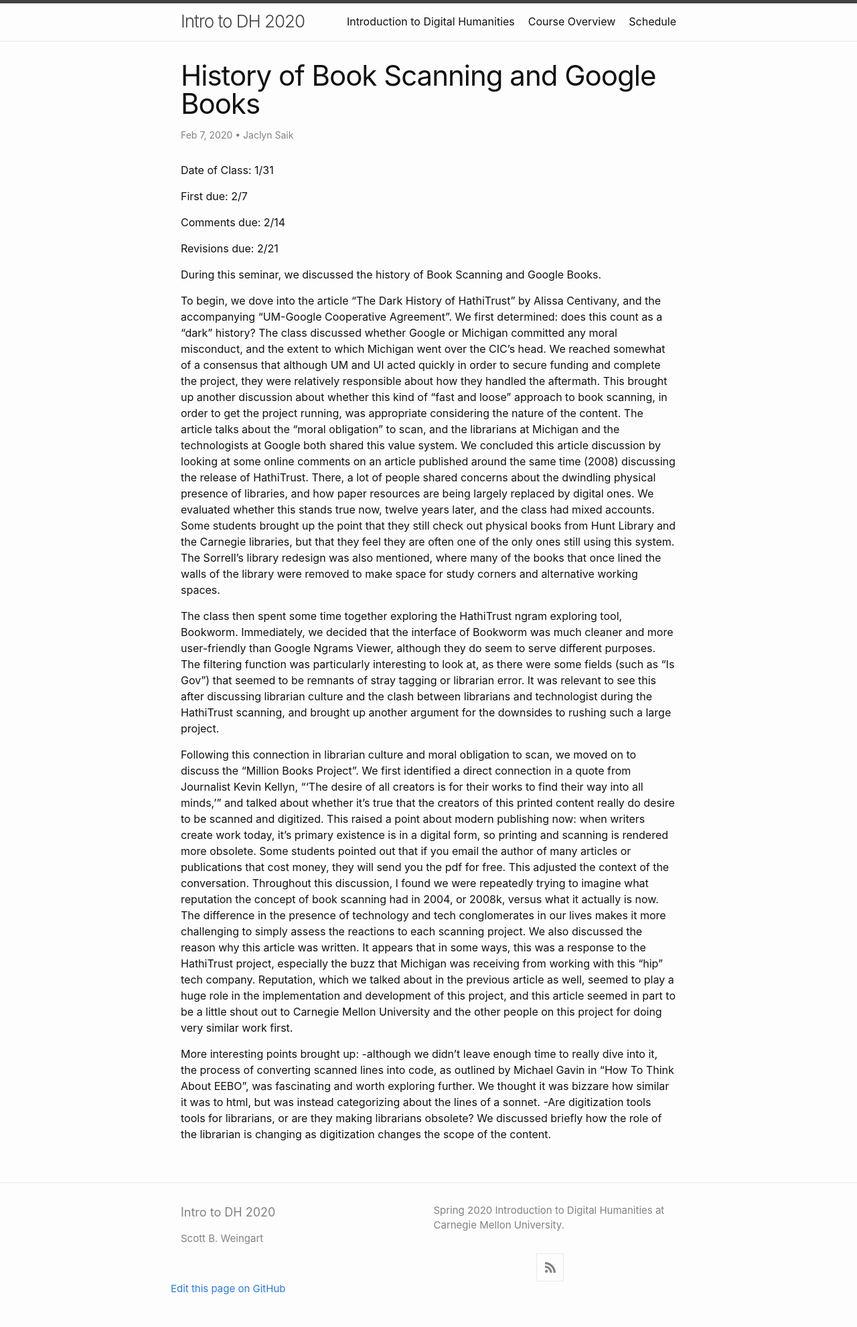
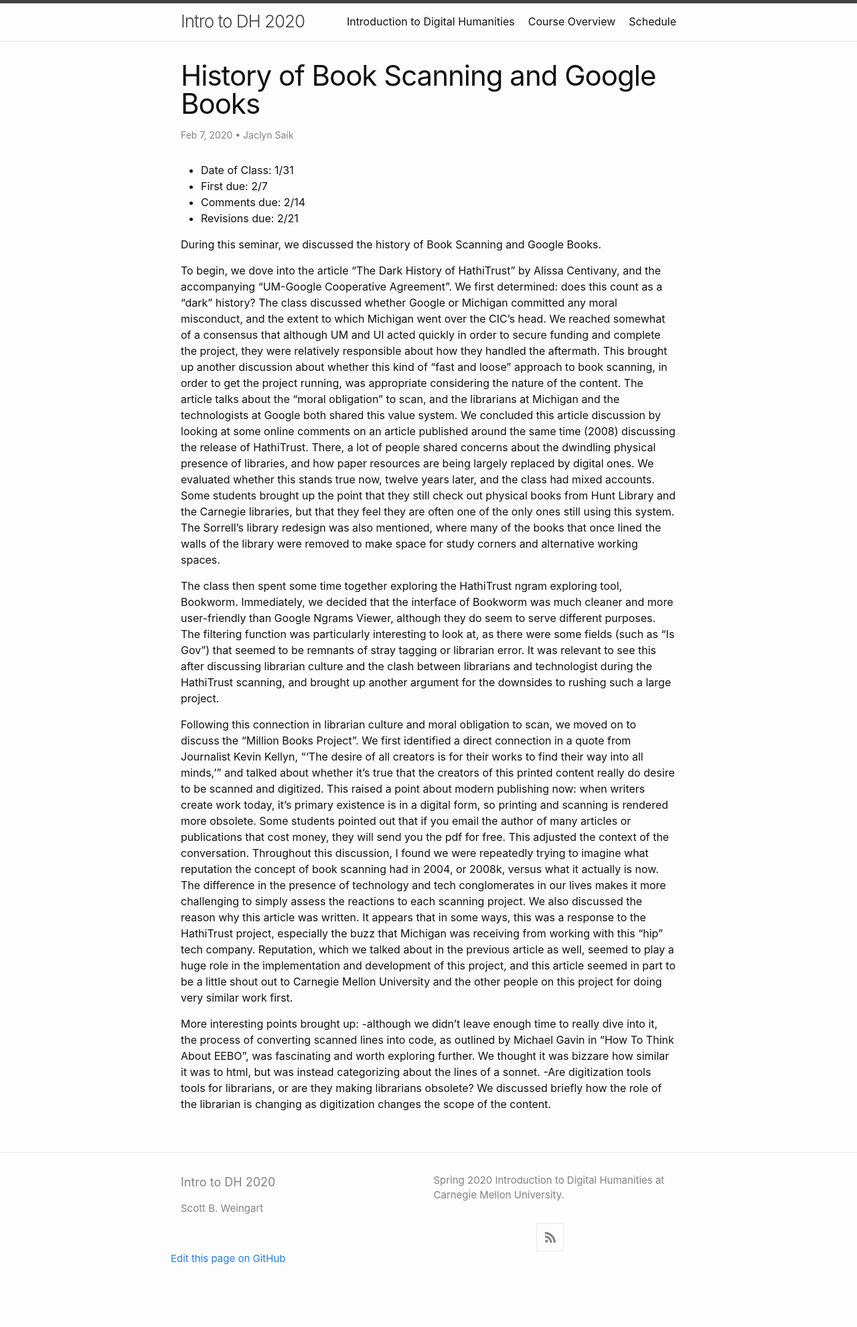
Before and after one commit to scottbot/IntroDH2020, a Jekyll site: the page built from _posts/2020-02-07-History-of-Book-Scanning.md, in a window 1280 px wide. Shown: the whole page at 67% size. Built offline with Jekyll 4.4.1, drawn with Linux system fonts in a browser that asks for light colours; a script that is not in the unit is left out; after the commit the page ends 1937 px from its top, so only the background shows below that.

```diff
--- a/_posts/2020-02-07-History-of-Book-Scanning.md
+++ b/_posts/2020-02-07-History-of-Book-Scanning.md
@@ -3,13 +3,10 @@ layout: post
 title: "History of Book Scanning and Google Books"
 author: "Jaclyn Saik"
 ---
-Date of Class: 1/31
-
-First due: 2/7
-
-Comments due: 2/14
-
-Revisions due: 2/21
+- Date of Class: 1/31
+- First due: 2/7
+- Comments due: 2/14
+- Revisions due: 2/21
 
 During this seminar, we discussed the history of Book Scanning and Google Books.
 
```
